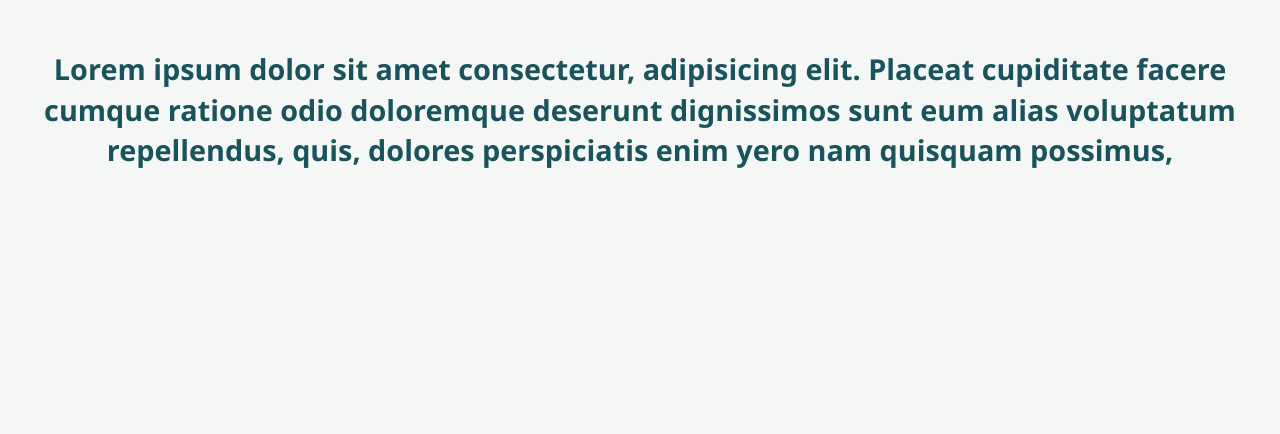
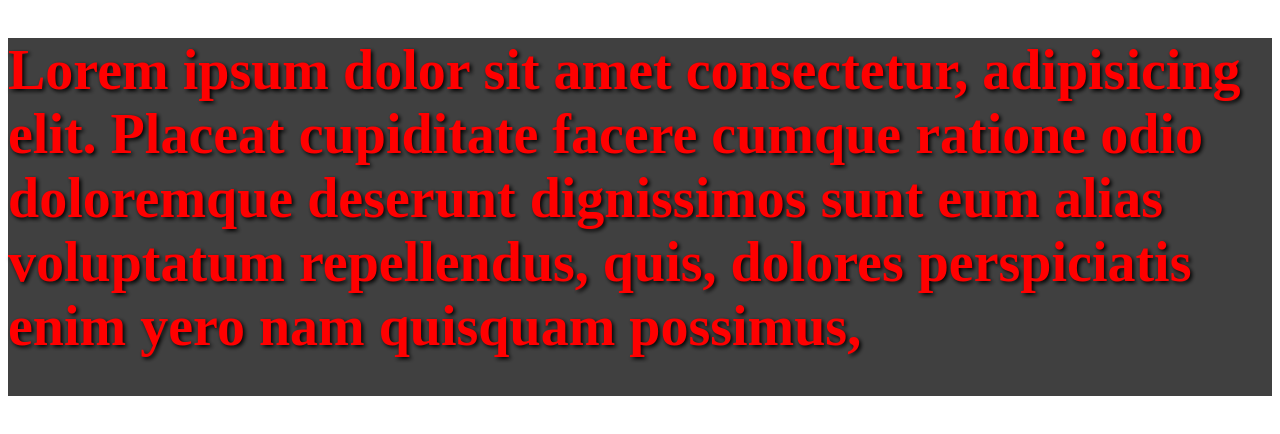
Before and after one commit to vinyenox02-sys/vinicius, a plain HTML site: page index3.html in a window 1280 px wide. Drawn offline with Linux system fonts and the light colour scheme.

Commit message:
Update stylesheet link from index2.css to index4.css

```diff
--- a/index3.html
+++ b/index3.html
@@ -4,7 +4,7 @@
     <meta charset="UTF-8">
     <meta name="viewport" content="width=device-width, initial-scale=1.0">
     <title>Pagina initial</title>
-    <link rel="stylesheet" href="index2.css">
+    <link rel="stylesheet" href="index4.css">
 </head>
 <body>
     <div class="text-box">
```
